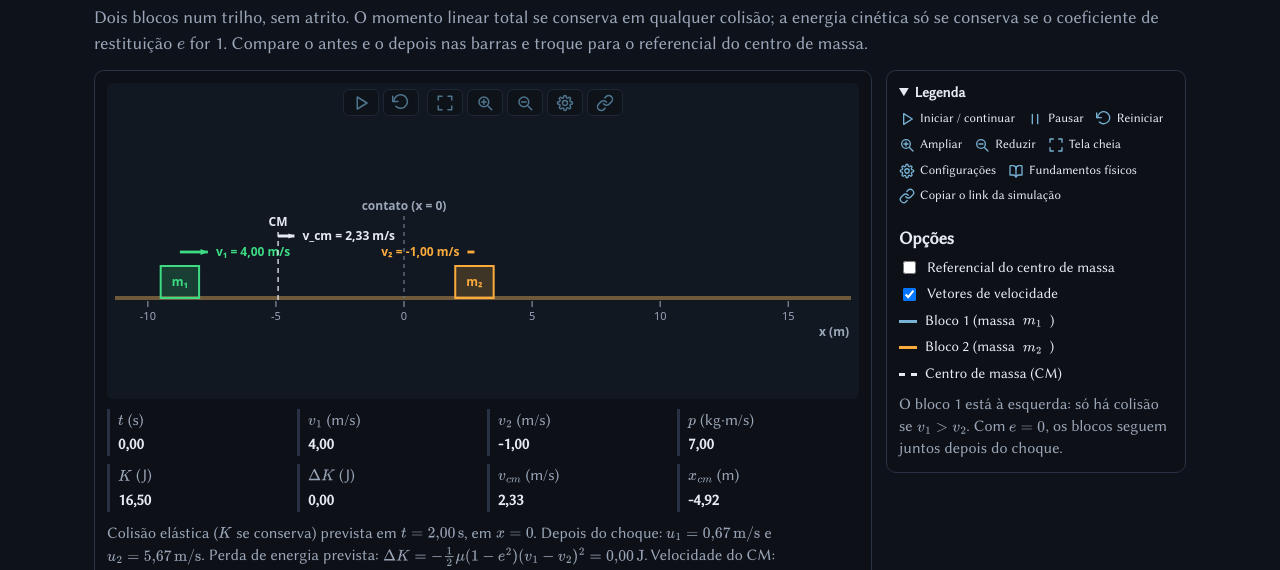
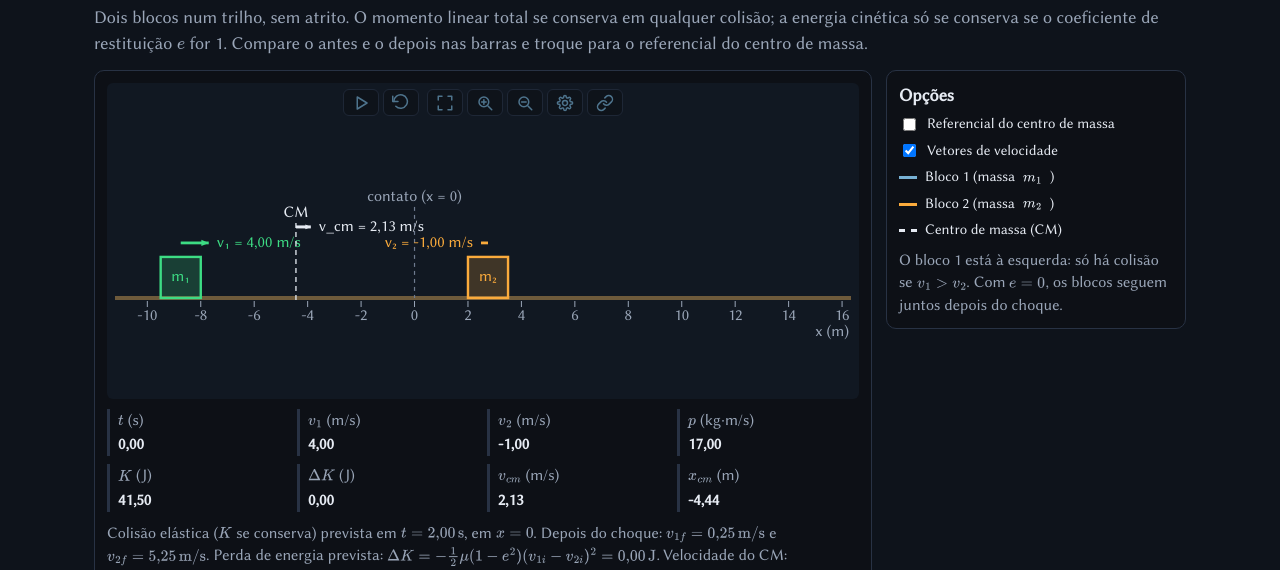
Before and after one commit to abiliomateus/projeto-antares, a plain HTML site: page sims/colisao1d.html in a window 1280 px wide. Shown: the part 230-800 px from the top of the page. Drawn offline with nearby package versions, Linux system fonts and the light colour scheme.

Commit message:
refixing legenda

```diff
--- a/css/core.css
+++ b/css/core.css
@@ -241,7 +241,7 @@ body.sim-fullscreen-active {
 }
 
 .legenda {
-  margin:0 0 1em;
+  margin:0;
 }
 .sim-legend {
   display: flex;
--- a/js/core.js
+++ b/js/core.js
@@ -752,7 +752,8 @@ Sim.setLabel=(id,html)=>{const c=Sim.ctl[id];if(c.lab===html)return;c.lab=html;c
     @param itens  lista de [chave, rótulo], ex.: [['t','Tempo (s)'], ['x','x (m)']]
     @returns função set(chave, valor): número (formatado com Sim.f2) ou texto. */
 Sim.readouts=(box,items)=>{
- items.forEach(([k,l])=>{const d=document.createElement('div');d.innerHTML='<small>'+l+'</small><b id="r_'+k+'">–</b>';box.appendChild(d)});
+ items.forEach(([k,l])=>{const d=document.createElement('div');d.innerHTML='<small>'+l+'</small><b id="r_'+k+'">–</b>';
+ box.appendChild(d)});
  return (k,v)=>{Sim.$('r_'+k).textContent=typeof v==='number'?Sim.f2(v):v};
 };
 
--- a/sims/colisao1d.html
+++ b/sims/colisao1d.html
@@ -18,14 +18,10 @@
 </header>
 <!-- Ids usados pelo JS: cv, ro, cmp, bl/bp/bc, ctl, c_cm, c_v, b1, b2, p1..p4 -->
 <main>
-<section class="card"><div><canvas id="cv"></canvas></div><div class="ro" id="ro"></div><p class="note" id="cmp"></p></section>
+<section class="card"><div><canvas id="cv"></canvas></div><div class="ro" id="ro"></div><p class="note" id="cmp"></p><hr style="height: 1px;"><details class="legenda" open><summary>Legenda</summary><div id="legenda"></div></details></section>
 <aside class="card">
 <div class="btns"><button class="p" id="bl">Iniciar</button><button id="bp">Pausar</button><button id="bc">Reiniciar</button></div>
 <div id="ctl"></div>
-<details class="legenda" open>
-    <summary>Legenda</summary>
-    <div id="legenda"></div>
-</details>
 
 <strong>Opções</strong>
 
--- a/sims/js/colisao1d.js
+++ b/sims/js/colisao1d.js
@@ -31,8 +31,8 @@ let t=0,mode='idle',paused=false,col=false,rows=[],acc=0,cnt=0,lastSt='',su;
 // ---- Parâmetros ajustáveis (valor em P.<id>) ----
 // Os rótulos aceitam HTML e LaTeX (MathJax): \( ... \), escrito aqui como '\\( ... \\)'.
 Sim.controls($('ctl'),[
- {id:'m1',label:'Massa \\(m_1\\)',unit:'kg',min:.1,max:100,step:.1,val:2},
- {id:'m2',label:'Massa \\(m_2\\)',unit:'kg',min:.1,max:100,step:.1,val:1},
+ {id:'m1',label:'Massa \\(m_1\\)',unit:'kg',min:.1,max:20,step:.1,val:5},
+ {id:'m2',label:'Massa \\(m_2\\)',unit:'kg',min:.1,max:20,step:.1,val:3},
  {id:'v1',label:'Velocidade \\(v_1\\)',unit:'m/s',min:-10,max:10,step:.5,val:4},
  {id:'v2',label:'Velocidade \\(v_2\\)',unit:'m/s',min:-10,max:10,step:.5,val:-1},
  {id:'e',label:'Restituição \\(e\\) (0 = grudam)',unit:'',min:0,max:1,step:.05,val:1},
@@ -94,26 +94,26 @@ function step(dt){
 // Frase de situação mostrada sob o canvas (LaTeX; renderizada por MathJax quando o texto muda).
 const M_=x=>'\\('+x+'\\)',fm=Sim.fm,MS='\\,\\mathrm{m/s}',J='\\,\\mathrm{J}',KP='\\,\\mathrm{kg\\,m/s}';
 function status(){
- if(!su.hit)return'Sem colisão: '+M_('v_1\\le v_2')+', então o bloco 1 não alcança o bloco 2.';
+ if(!su.hit)return'Sem colisão: '+M_('v_{1i}\\le v_{2i}')+', então o bloco 1 não alcança o bloco 2.';
  const tipo=su.e>=.999?'elástica ('+M_('K')+' se conserva)':su.e<=.001?'perfeitamente inelástica (os blocos seguem juntos)':'parcialmente inelástica';
- if(col)return'Colisão '+tipo+' em '+M_('t='+fm(TC)+'\\,\\mathrm{s}')+'. Momento: '+M_('p='+fm(su.pb[2])+KP+'\\to '+fm(su.pa[2])+KP)+' (conservado). Energia: '+M_('K='+fm(su.Kb[2])+J+'\\to '+fm(su.Ka[2])+J)+' ('+M_('\\Delta K='+fm(su.Ka[2]-su.Kb[2])+J)+'). Restituição medida: '+M_('(u_2-u_1)/(v_1-v_2)='+fm((su.u2-su.u1)/(su.v1-su.v2)))+'.';
- return'Colisão '+tipo+' prevista em '+M_('t='+fm(TC)+'\\,\\mathrm{s}')+', em '+M_('x=0')+'. Depois do choque: '+M_('u_1='+fm(su.u1)+MS)+' e '+M_('u_2='+fm(su.u2)+MS)+'. Perda de energia prevista: '+M_('\\Delta K=-\\tfrac{1}{2}\\mu(1-e^2)(v_1-v_2)^2='+fm(su.Ka[2]-su.Kb[2])+J)+'. Velocidade do CM: '+M_('v_{cm}='+fm(su.vcm)+MS)+'.';
+ if(col)return'Colisão '+tipo+' em '+M_('t='+fm(TC)+'\\,\\mathrm{s}')+'. Momento: '+M_('p='+fm(su.pb[2])+KP+'\\to '+fm(su.pa[2])+KP)+' (conservado). Energia: '+M_('K='+fm(su.Kb[2])+J+'\\to '+fm(su.Ka[2])+J)+' ('+M_('\\Delta K='+fm(su.Ka[2]-su.Kb[2])+J)+'). Restituição medida: '+M_('(v_{2f}-v_{1f})/(v_{1i}-v_{2i})='+fm((su.u2-su.u1)/(su.v1-su.v2)))+'.';
+ return'Colisão '+tipo+' prevista em '+M_('t='+fm(TC)+'\\,\\mathrm{s}')+', em '+M_('x=0')+'. Depois do choque: '+M_('v_{1f}='+fm(su.u1)+MS)+' e '+M_('v_{2f}='+fm(su.u2)+MS)+'. Perda de energia prevista: '+M_('\\Delta K=-\\tfrac{1}{2}\\mu(1-e^2)(v_{1i}-v_{2i})^2='+fm(su.Ka[2]-su.Kb[2])+J)+'. Velocidade do CM: '+M_('v_{cm}='+fm(su.vcm)+MS)+'.';
 }
 
 // ---- Desenho ----
 // Trilho: mundo em metros na horizontal, y em pixels. A janela cobre os blocos em t = 0, no choque e no fim. Com
 // "Referencial do CM", subtrai-se de todas as posições e velocidades as do CM. Velocidades: 7 px por m/s (no máximo 140 px).
 function draw(){
- const C=css,W=fit.w,H=fit.h,fy=Math.round(H*.68),bh=Math.max(32,Math.min(50,H*.10)),cmf=$('c_cm').checked,off=tt=>cmf?xcm(tt):0,vo=cmf?su.vcm:0;
+ const C=css,W=fit.w,H=fit.h,fy=Math.round(H*.68),bh=Math.max(32,Math.min(50,H*.13)),cmf=$('c_cm').checked,off=tt=>cmf?xcm(tt):0,vo=cmf?su.vcm:0;
  let x0=1e9,x1=-1e9;
  [[0,false],[TC,false],[TC,true],[TEND,true]].forEach(([tt,af])=>{const s=pos(tt,af),o=off(tt);x0=Math.min(x0,s[0]-su.w1/2-o,s[2]-su.w2/2-o);x1=Math.max(x1,s[0]+su.w1/2-o,s[2]+su.w2/2-o)});
  const pad=Math.max(1.2,(x1-x0)*.06);x0-=pad;x1+=pad;
  const sc=(W-30)/(x1-x0),X=x=>15+(x-x0)*sc,o=off(t),s=pos(t,col);
  ctx.clearRect(0,0,W,H);
- const lab=(q,x,y,c,al)=>{ctx.fillStyle=c;ctx.font='600 12px system-ui,sans-serif';ctx.textAlign=al||'left';ctx.fillText(q,x,y)};
+ const lab=(q,x,y,c,al)=>{ctx.fillStyle=c;ctx.font=C('--normalfont');ctx.textAlign=al||'left';ctx.fillText(q,x,y)};
  // trilho com régua (metros; no referencial do CM, relativos ao CM)
  ctx.strokeStyle=C('--ground');ctx.lineWidth=4;ctx.beginPath();ctx.moveTo(8,fy);ctx.lineTo(W-8,fy);ctx.stroke();
- const stp=Sim.nice((x1-x0)/8);ctx.lineWidth=1;ctx.font='11px system-ui,sans-serif';ctx.fillStyle=C('--mut');ctx.strokeStyle=C('--mut');
+ const stp=Sim.nice((x1-x0)/8);ctx.lineWidth=1;ctx.font=C('--normalfont');ctx.fillStyle=C('--mut');ctx.strokeStyle=C('--mut');
  for(let g=Math.ceil(x0/stp)*stp;g<=x1;g+=stp){ctx.beginPath();ctx.moveTo(X(g),fy+3);ctx.lineTo(X(g),fy+9);ctx.stroke();ctx.textAlign='center';ctx.fillText(+g.toFixed(6),X(g),fy+22)}
  lab(cmf?"x′ (m), relativo ao CM":'x (m)',W-10,fy+38,C('--mut'),'right');
  // ponto do choque (só no referencial do laboratório)
@@ -121,7 +121,7 @@ function draw(){
  // blocos e velocidades
  [[s[0],s[1],su.w1,C('--vy'),'m₁','v₁'],[s[2],s[3],su.w2,C('--vx'),'m₂','v₂']].forEach(([x,v,w,col_,nm,vn])=>{
   const xl=X(x-w/2-o),wp=w*sc;
-  ctx.fillStyle=col_;ctx.globalAlpha=.2;ctx.fillRect(xl,fy-bh,wp,bh);ctx.globalAlpha=1;ctx.strokeStyle=col_;ctx.lineWidth=2;ctx.strokeRect(xl,fy-bh,wp,bh);
+  ctx.fillStyle=col_;ctx.globalAlpha=.2;ctx.fillRect(xl,fy-bh,wp,bh);ctx.globalAlpha=1;ctx.strokeStyle=col_;ctx.lineWidth=2.4;ctx.strokeRect(xl,fy-bh,wp,bh);
   lab(nm,xl+wp/2,fy-bh/2+4,col_,'center');
   if($('c_v').checked){const vv=v-vo,L=Math.max(-140,Math.min(140,vv*7)),ay=fy-bh-14,ax=xl+wp/2;
    if(Math.abs(L)>2){arrow(ctx,ax,ay,L,0,col_,2.8);lab(vn+' = '+f2(vv)+' m/s',ax+L+(L>=0?8:-8),ay+4,col_,L>=0?'left':'right')}else lab(vn+' = 0',ax,ay-4,col_,'center')}
```
Also changed, not shown: sims/atwood.html (+2 -5 lines), sims/blocos-plano.html (+1 -5 lines), sims/blocos.html (+1 -5 lines), sims/colisao.html (+1 -5 lines), sims/doiscorpos.html (+1 -5 lines), sims/inclinado.html (+1 -5 lines), sims/js/projeteis.js (+6 -2 lines), sims/loop.html (+1 -5 lines), sims/massamola.html (+1 -5 lines), sims/pendulo.html (+3 -5 lines), sims/projeteis.html (+4 -6 lines).
